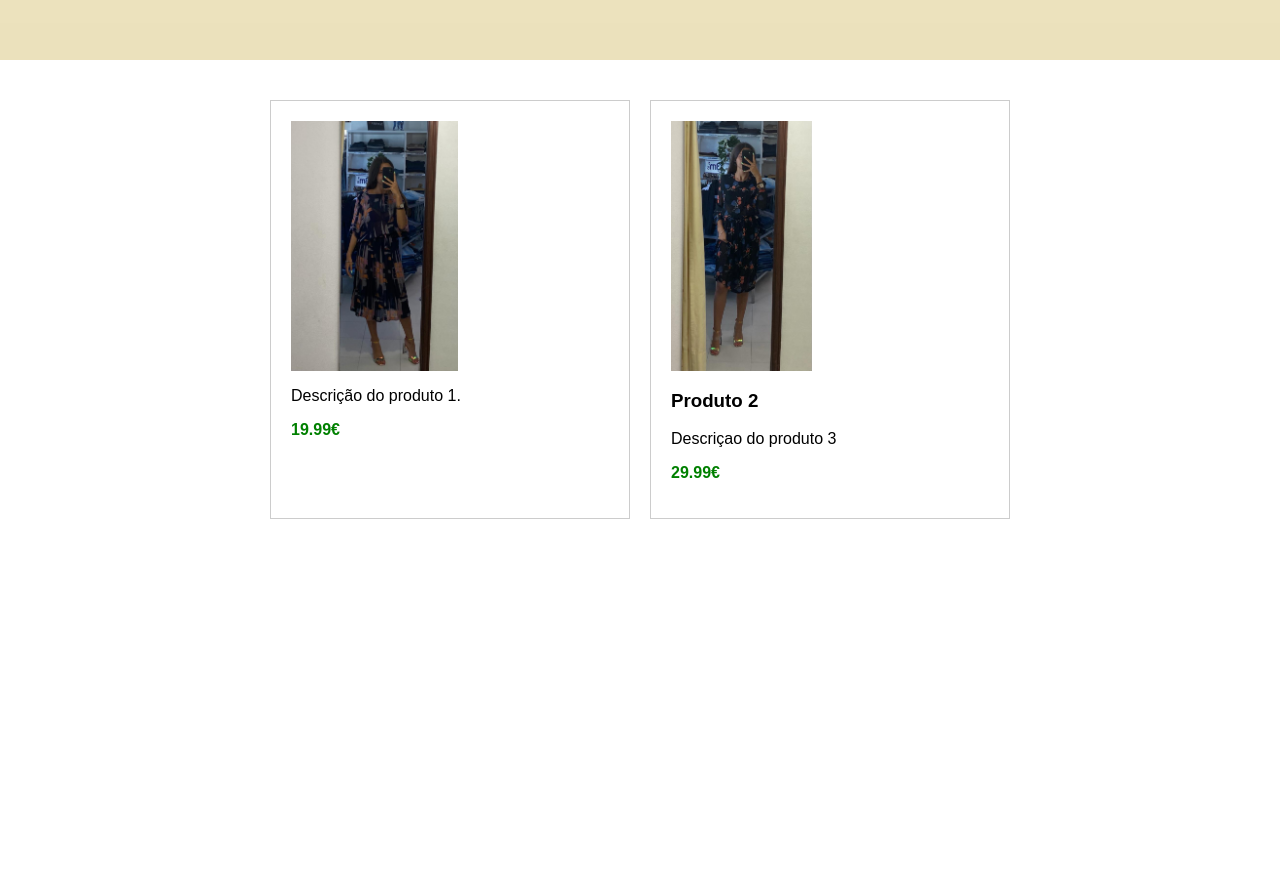
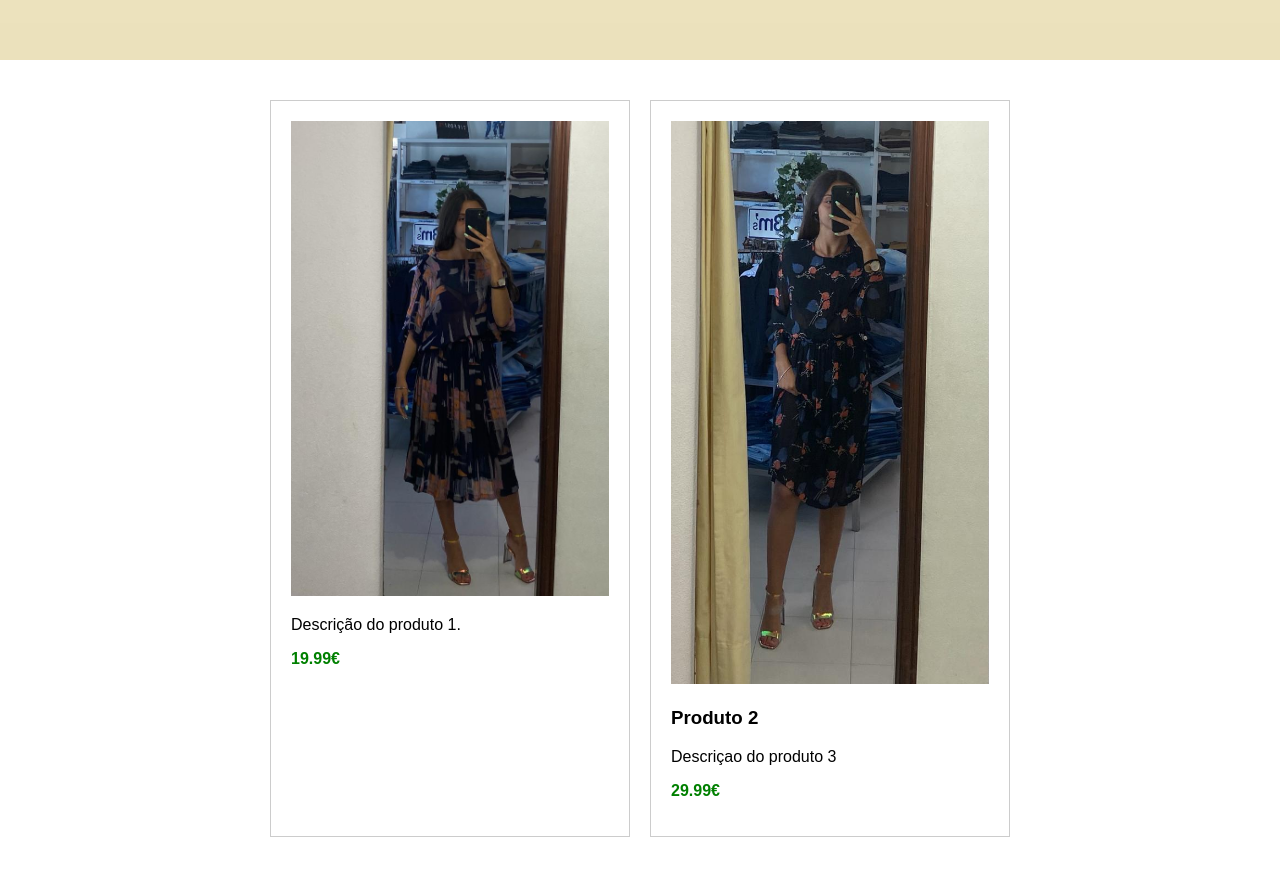
Before and after one commit to GaleriasJ3Ms/GaleriasJ3Ms_store, a plain HTML site: page index.html in a window 1280 px wide. Shown: the part 740-1616 px from the top of the page. Before the commit the page ends 1299 px from the top, so only its background shows below. Drawn offline with Linux system fonts and the light colour scheme.

Commit message:
Add files via upload

```diff
--- a/style.css
+++ b/style.css
@@ -47,10 +47,8 @@ body {
   }
   /*IMAGENS DENTRO DOS PRODUTOS*/
   .produto img {
-    max-width:100%;
-    height: 250px;        /* altura fixa (ajuste conforme necessário) */
-    object-fit: cover;    /* mantém proporção e corta o excesso */
-    display: block;       /* remove pequenos espaços embaixo da imagem */
+    max-width: 100%;
+    height: auto;
   }
   /*PREÇO*/
   .preço{
```
